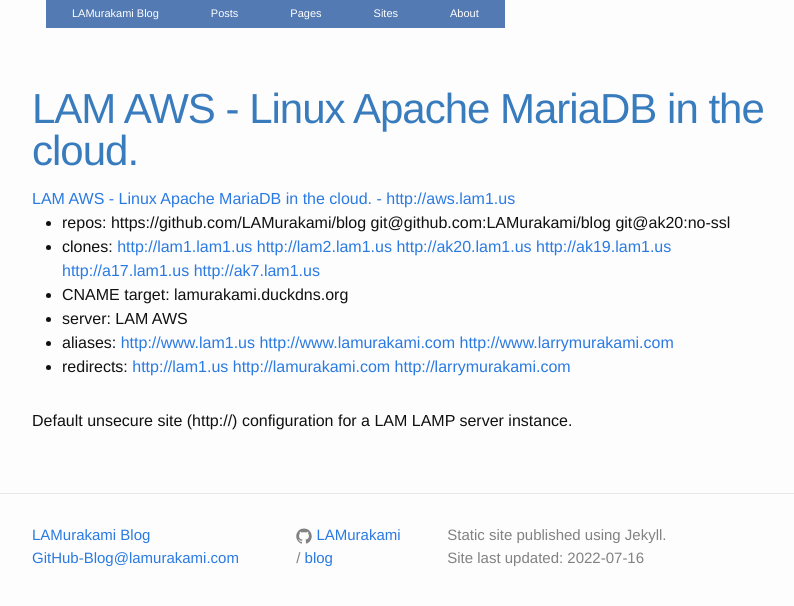
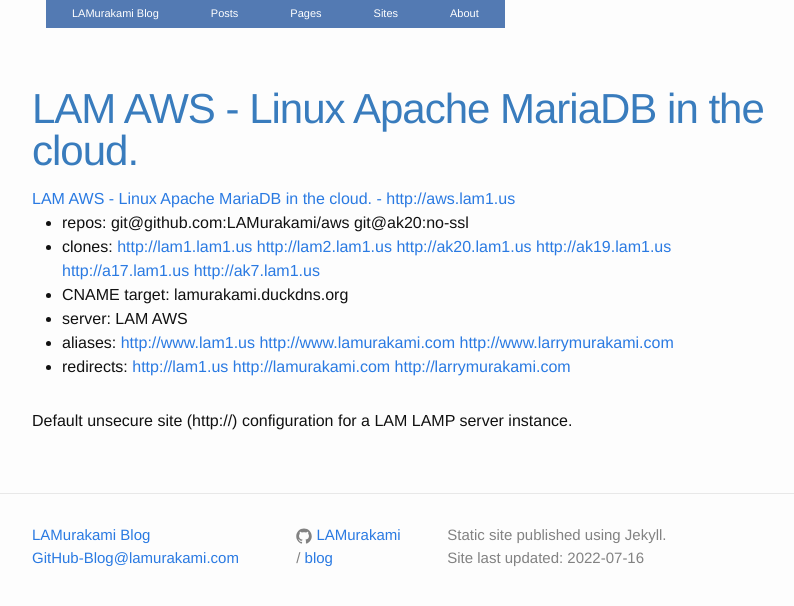
Before and after one commit to LAMurakami/blog, a Jekyll site: the page built from _websites/0020-no-ssl.md, in a window 1280 px wide. Shown: the top 606 px of the page, without its empty margins (238-1032 px from the left). Built offline with Jekyll 4.4.1, drawn with Linux system fonts in a browser that asks for light colours.

Commit message:
Some websites collection changes

```diff
--- a/_websites/0020-no-ssl.md
+++ b/_websites/0020-no-ssl.md
@@ -3,7 +3,7 @@
 clones: http://lam1.lam1.us http://lam2.lam1.us http://ak20.lam1.us http://ak19.lam1.us http://a17.lam1.us http://ak7.lam1.us
 aliases: http://www.lam1.us http://www.lamurakami.com http://www.larrymurakami.com
 redirects: http://lam1.us http://lamurakami.com http://larrymurakami.com
-repos: https://github.com/LAMurakami/blog git@github.com:LAMurakami/blog git@ak20:no-ssl
+repos: git@github.com:LAMurakami/aws git@ak20:no-ssl
 layout: website
 title: "LAM AWS - Linux Apache MariaDB in the cloud."
 CNAME_target: lamurakami.duckdns.org
```
Also changed, not shown: _websites/0015-lam.md (+3 -3 lines), _websites/9500-larryforalaska.md (+1 -1 lines).
